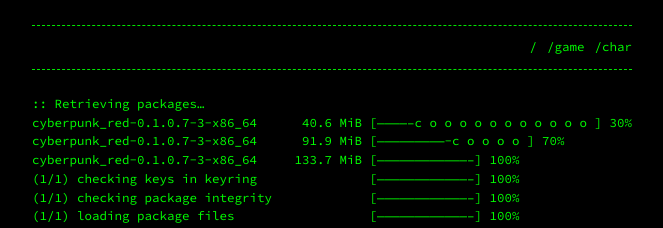
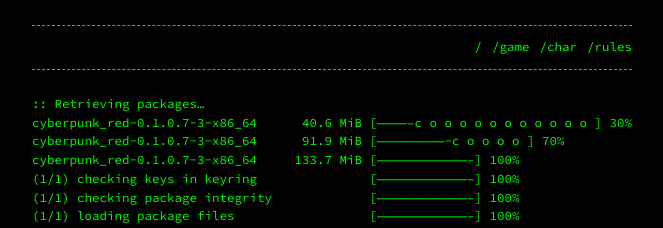
Before and after one commit to nova-explorer/CPR_invitation, a Jekyll site: the page built from rules.md, in a window 1280 px wide. Shown: the top 228 px of the page, without its empty margins (308-971 px from the left). Built offline with Jekyll 4.4.1, drawn with Linux system fonts in a browser that asks for light colours; our own code applies the rules of GitHub Pages for plain Markdown files.

Commit message:
Update rules.md

```diff
--- a/rules.md
+++ b/rules.md
@@ -1,3 +1,9 @@
+---
+title: /rules
+layout: page
+permalink: /rules
+---
+
 :: Retrieving packages...
 cyberpunk_red-0.1.0.7-3-x86_64      40.6 MiB [--------------c o o o o o o o o o o o ] 30%
 cyberpunk_red-0.1.0.7-3-x86_64      91.9 MiB [----------------------------c o o o o ] 70%
```
